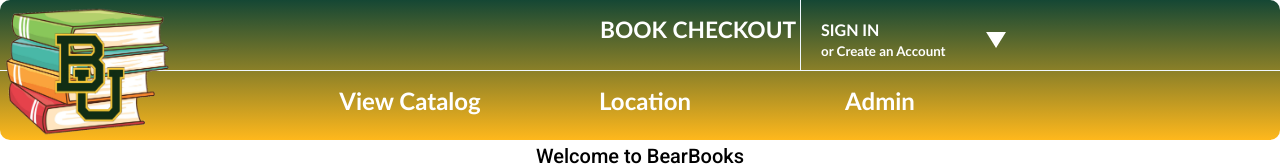
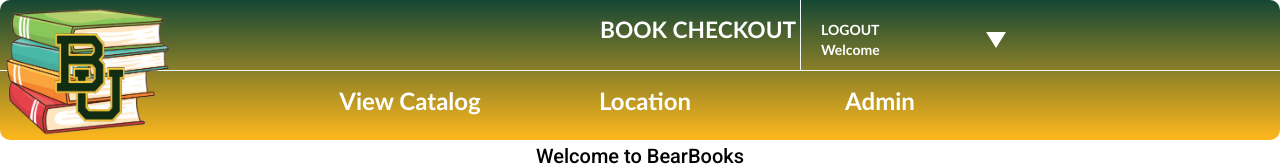
Before and after one commit to willissa2121/library_checkout_proj_3, an Angular app in the folder project-ui/: page /login in a window 1280 px wide. Shown: the top 166 px of the page. Built offline with nearby package versions, Linux system fonts and the light colour scheme.

Commit message:
added user session, routing to catalogue page...

```diff
--- a/project-ui/src/app/app.module.ts
+++ b/project-ui/src/app/app.module.ts
@@ -17,6 +17,7 @@ import {MatTableModule} from '@angular/material/table';
 import { NgMaterialModule } from './ng-material/ng-material.module';
 import { ReactiveFormsModule } from '@angular/forms';
 import { CUSTOM_ELEMENTS_SCHEMA } from '@angular/core';
+import { RouterModule } from '@angular/router';
 
 @NgModule({
   declarations: [
@@ -37,7 +38,10 @@ import { CUSTOM_ELEMENTS_SCHEMA } from '@angular/core';
     BrowserAnimationsModule,
     MatTableModule,
     NgMaterialModule,
-    ReactiveFormsModule
+    ReactiveFormsModule,
+    RouterModule.forRoot([
+      {path: 'catalogue', component: BooklistComponent},
+    ]),
   ],
   providers: [],
   bootstrap: [AppComponent],
--- a/project-ui/src/app/header/header.component.html
+++ b/project-ui/src/app/header/header.component.html
@@ -5,7 +5,7 @@
         <div class="topbaritem" style="font-size: 17pt;">
           <a [routerLink]="['checkout']" class="plainlink caps">Book Checkout</a>
         </div>
-        <div class="topbaritem">
+        <div class="topbaritem" *ngIf="isLoggedIn">
             <!--Need to Fix Login Issue-->
           <a href="login" class="plainlink">
             <img src="assets/white-down-triangle.png" style="float: right; margin-right:15px; margin-top: 12px;"/>
@@ -13,6 +13,16 @@
             <span class="smaller">or Create an Account</span>
           </a>
         </div>
+
+        <div class="topbaritem" *ngIf="!isLoggedIn">
+          <!--Need to Fix Login Issue-->
+        <a href="login" class="plainlink">
+          <img src="assets/white-down-triangle.png" style="float: right; margin-right:15px; margin-top: 12px;"/>
+          <span >LOGOUT</span><br/>
+          <span >Welcome {{this.userName}}</span>
+        </a>
+      </div>
+
       </div>
     </div>
     <div class="bottombar">
--- a/project-ui/src/app/header/header.component.ts
+++ b/project-ui/src/app/header/header.component.ts
@@ -1,4 +1,5 @@
 import { Component, OnInit } from '@angular/core';
+import { LoginService } from '../services/login.service';
 
 @Component({
   selector: 'app-header',
@@ -7,9 +8,21 @@ import { Component, OnInit } from '@angular/core';
 })
 export class HeaderComponent implements OnInit {
 
-  constructor() { }
+  isLoggedIn:any = false;
+  userName: any
+
+  constructor(private loginService: LoginService) {
+
+    this.loginService.isUserLoggedIn.subscribe(resp =>{
+      console.log("login service")
+      this.isLoggedIn = resp;
+      this.userName = localStorage.getItem('userName');
+    })
+
+   }
 
   ngOnInit(): void {
   }
 
+
 }
--- a/project-ui/src/app/services/login.service.ts
+++ b/project-ui/src/app/services/login.service.ts
@@ -1,13 +1,19 @@
 import { HttpClient } from '@angular/common/http';
 import { Injectable } from '@angular/core';
+import { Router } from '@angular/router';
+import { BehaviorSubject } from 'rxjs';
 
 @Injectable({
   providedIn: 'root'
 })
 export class LoginService {
 
+  public isUserLoggedIn: BehaviorSubject<boolean> = new BehaviorSubject<boolean>(false);
+
+
   constructor(
-    private http: HttpClient
+    private http: HttpClient,
+    private router: Router
   ) { }
 
  async registerUser(value: any){
@@ -30,6 +36,11 @@ export class LoginService {
       (response) =>{
         let respJson = JSON.stringify(response);
         let respParseJson = JSON.parse(respJson);
+        const session = localStorage.setItem("userName", value.userName);
+        this.isUserLoggedIn.next(true);
+        this.router.navigate(['/catalogue']);
+
+
         alert(respParseJson.message[0])
       },
       (error) => {
```
